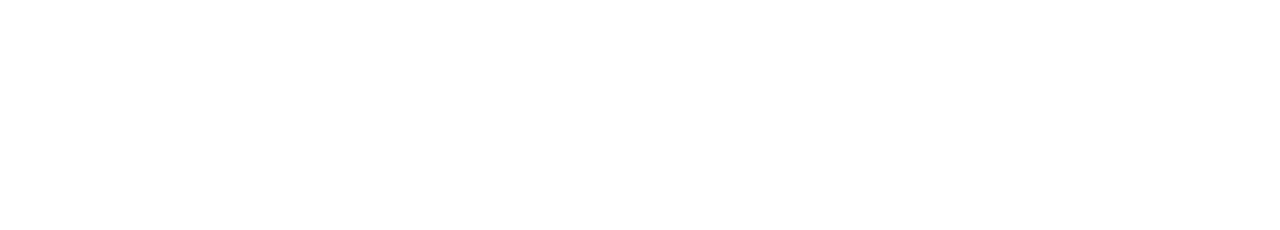
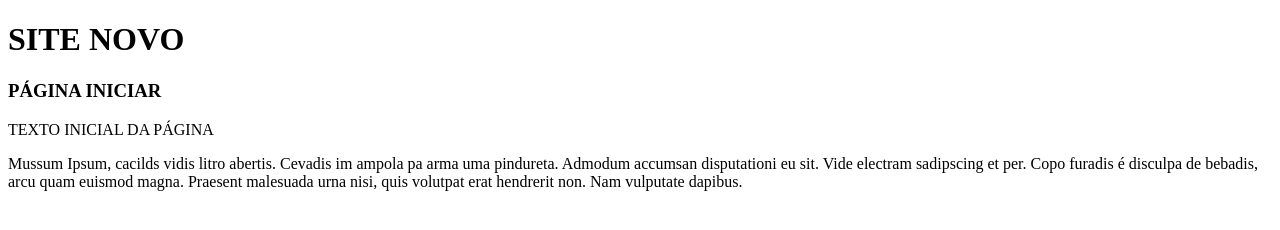
Before and after one commit to vvitoriaddanielads13sp/atividadeBranch, a plain HTML site: page index.html in a window 1280 px wide. Drawn offline with Linux system fonts and the light colour scheme.

Commit message:
primeira alteração

```diff
--- a/index.html
+++ b/index.html
@@ -7,6 +7,10 @@
     <title>BRANCH</title>
 </head>
 <body>
+    <h1>SITE NOVO</h1>
+    <h3>PÁGINA INICIAR</h3>
+    <p>TEXTO INICIAL DA PÁGINA</p>
+    <p>Mussum Ipsum, cacilds vidis litro abertis. Cevadis im ampola pa arma uma pindureta. Admodum accumsan disputationi eu sit. Vide electram sadipscing et per. Copo furadis é disculpa de bebadis, arcu quam euismod magna. Praesent malesuada urna nisi, quis volutpat erat hendrerit non. Nam vulputate dapibus.</p>
 
 </body>
 </html>
```
